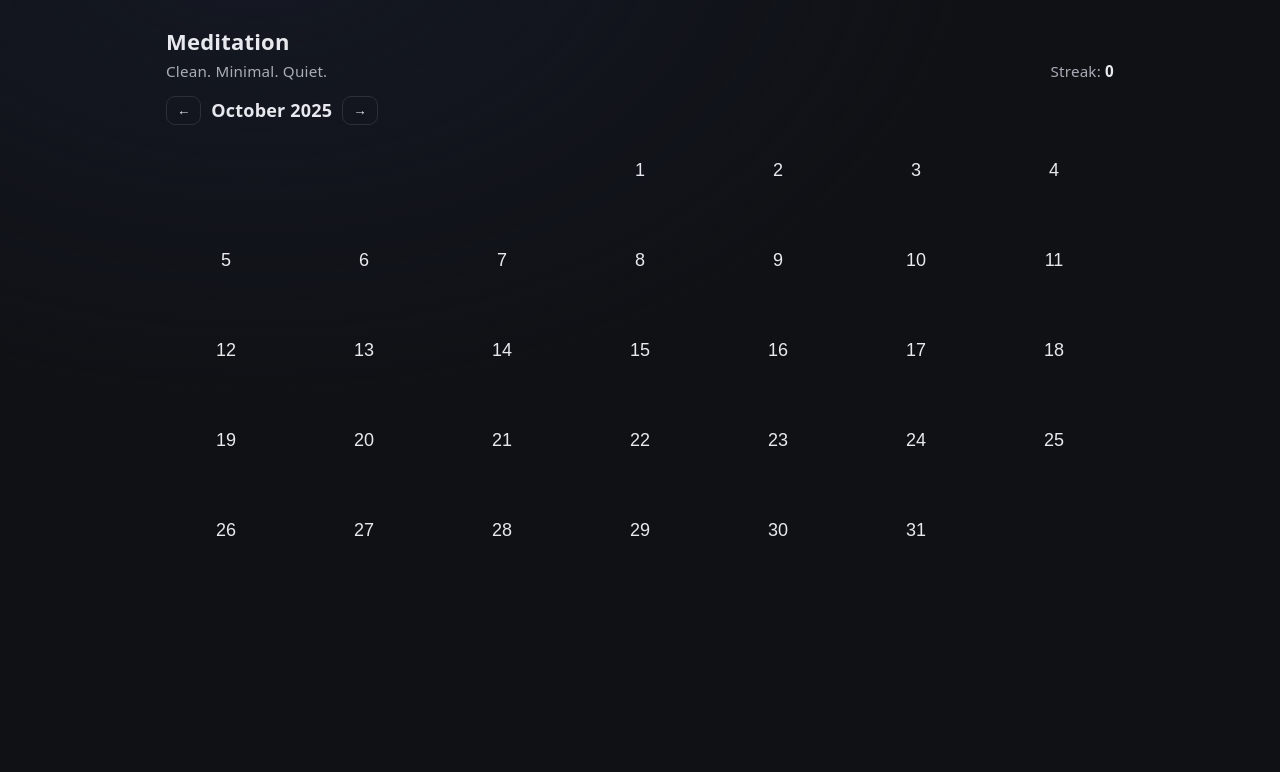
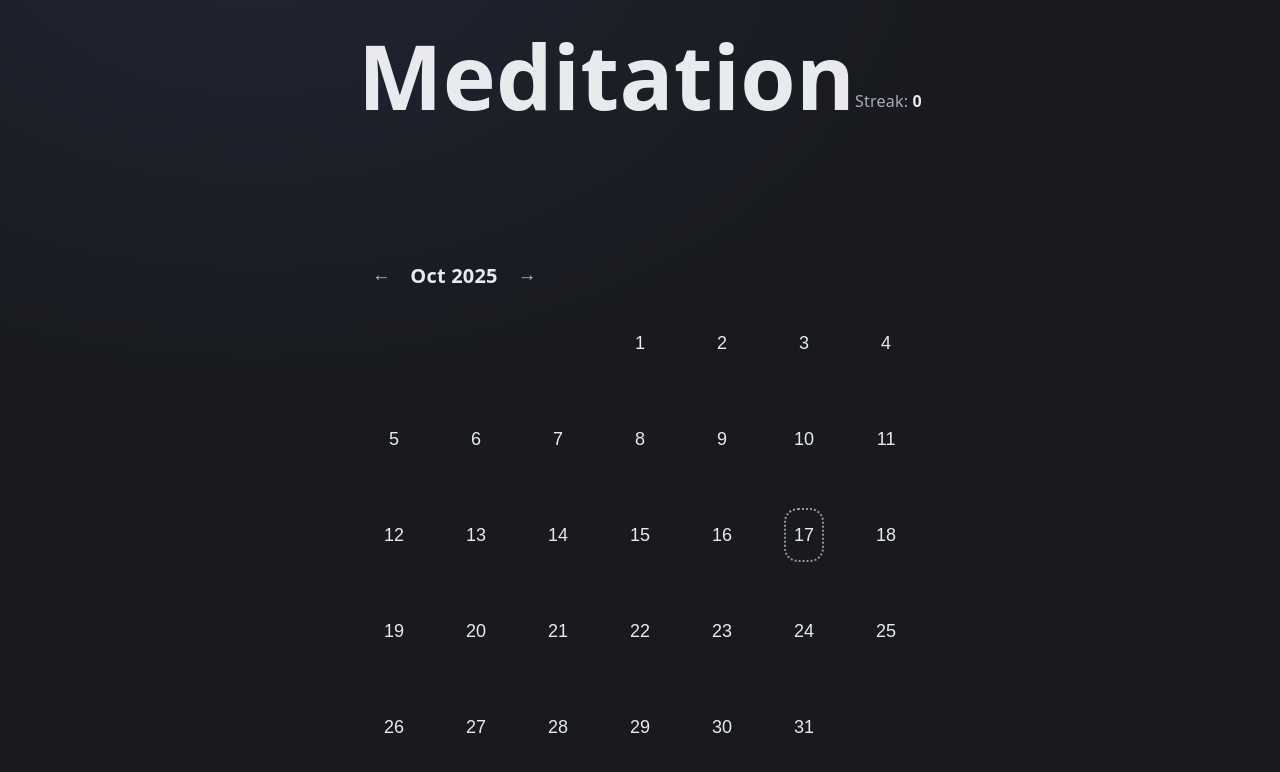
Before and after one commit to ShashwatEternal/Meditation-tracker, a plain HTML site: page index.html in a window 1280 px wide. Drawn offline with Linux system fonts and the light colour scheme.

Commit message:
Add files via upload

```diff
--- a/index.html
+++ b/index.html
@@ -3,177 +3,127 @@
 <head>
   <meta charset="utf-8" />
   <meta name="viewport" content="width=device-width, initial-scale=1" />
-  <title>Meditation — Minimal Month Tracker</title>
-  <meta name="color-scheme" content="dark light">
+  <title>Meditation — Month Tracker</title>
+  <meta name="color-scheme" content="dark">
   <style>
-    /* ====== THEME (soft dark, polished, Notion-ish) ====== */
     :root{
-      --bg:#0f1115;          /* page background */
-      --panel:#12151b;       /* surfaces */
-      --ink:#e7e9ee;         /* main text */
-      --muted:#a8adb7;       /* secondary text */
-      --accent:#9dc1ff;      /* hints */
-      --ring:#2a2f3a;        /* subtle outlines */
-      --ok:#76e4b3;          /* success */
+      --bg:#181a1f;
+      --panel:#1c1f26;
+      --ink:#e8eaee;
+      --muted:#a8adb7;
+      --ring:#2b3040;
+      --ok:#7ce0b6;
     }
     *{box-sizing:border-box}
     html,body{height:100%}
     body{
       margin:0;
-      background: radial-gradient(1200px 800px at 20% -10%, #151924 0, transparent 60%), var(--bg);
+      background:
+        radial-gradient(1200px 800px at 20% -10%, #212532 0, transparent 60%),
+        var(--bg);
       color:var(--ink);
       -webkit-font-smoothing:antialiased;
-      font:16px/1.6 system-ui, -apple-system, Segoe UI, Roboto, "Helvetica Neue", Arial, "Noto Sans", "Apple Color Emoji","Segoe UI Emoji";
+      font:16px/1.65 system-ui,-apple-system,Segoe UI,Roboto,"Helvetica Neue",Arial;
+      letter-spacing:.2px;
+      display:flex;
+      flex-direction:column;
+      min-height:100vh;
+    }
+
+    .top{
+      display:flex;align-items:flex-end;justify-content:space-between;
+      max-width:980px;margin:28px auto 0;padding:0 16px;
+    }
+    h1{
+      margin:0;
+      font-weight:750;
+      font-size: clamp(3rem, 7vw, 6rem);
+      line-height:1.05;
       letter-spacing:.2px;
     }
-
-    /* ====== HEADER ====== */
-    .shell{max-width:980px;margin:24px auto 0;padding:0 16px 48px}
-    header{display:flex;align-items:flex-end;gap:16px;justify-content:space-between;margin-bottom:10px}
-    h1{margin:0;font-weight:700;letter-spacing:.2px;font-size:22px}
-    .muted{color:var(--muted);font-size:.95rem}
-    .streak{font-size:.95rem;color:var(--muted)}
+    .streak{font-size:1rem;color:var(--muted);padding-bottom:8px}
     .streak strong{color:var(--ink)}
 
-    /* Month bar */
-    .monthbar{display:flex;align-items:center;gap:10px;margin:12px 0 6px}
-    .monthtitle{font-size:18px;font-weight:600;letter-spacing:.2px}
+    .spacer{flex:1}
+
+    .wrap{max-width:980px;margin:0 auto 36px;padding:0 16px}
+    .monthbar{display:flex;gap:12px;align-items:center;margin:0 0 14px}
+    .monthtitle{font-size:1.25rem;font-weight:650;letter-spacing:.2px}
     .navbtn{
-      background:transparent;border:1px solid var(--ring);color:var(--ink);
-      border-radius:9px;padding:6px 10px;cursor:pointer
+      background:transparent;border:none;color:var(--ink);cursor:pointer;
+      font-size:1.15rem;line-height:1;border-radius:8px;padding:6px 8px;opacity:.8;
     }
-    .navbtn:hover{border-color:#3a4150}
+    .navbtn:hover{opacity:1}
 
-    /* ====== CALENDAR ====== */
-    .calendar{
-      display:grid;
-      grid-template-columns: repeat(7, 1fr); /* we do need 7 columns to position days, but no weekday labels */
-      gap:18px;
-      margin-top:10px;
+    .calendar{display:grid;grid-template-columns:repeat(7,1fr);gap:22px}
+    .spacerCell{height:0}
+    .day{
+      position:relative;display:flex;align-items:center;justify-content:center;
+      height:74px;background:transparent;border:none;color:inherit;cursor:pointer;
+      border-radius:14px;
     }
-    /* invisible placeholders for offset, keep height for rhythm */
-    .spacer{height:0}
-    .day{
-      position:relative;
-      display:flex;
-      align-items:center;
-      justify-content:center;
-      height:72px;           /* big tap target */
-      background:transparent;
-      border:none;
-      color:inherit;
-      cursor:pointer;
-      border-radius:14px;
-      transition:transform .12s ease;
+    .day:focus-visible{outline:2px solid var(--ring);outline-offset:3px}
+    .num{font-size:18px;padding:10px 14px;border-radius:12px;transition:background .12s ease, box-shadow .12s ease}
+    .day:hover .num{background:rgba(255,255,255,.04);box-shadow:0 0 0 1px var(--ring) inset,0 10px 30px rgba(0,0,0,.25)}
+    .day.today::before{
+      content:""; position:absolute; inset:10px;
+      border:2px dotted rgba(232,234,238,.6);
+      border-radius:14px; pointer-events:none;
     }
-    .day:focus-visible{outline:2px solid var(--ring); outline-offset:3px}
-    .num{
-      font-size:18px;
-      padding:10px 14px;
-      border-radius:12px;
-      transition:background .12s ease, box-shadow .12s ease;
-    }
-    /* hover: encircle effect (soft) */
-    .day:hover .num{
-      background:rgba(255,255,255,.04);
-      box-shadow:0 0 0 1px var(--ring) inset, 0 10px 30px rgba(0,0,0,.25);
-    }
-    /* check for done (50% transparent) */
     .day.done::after{
-      content:"✓";
-      position:absolute;
-      right:10px; bottom:8px;
-      font-weight:700;
-      opacity:.5;
-      color:var(--ok);
-      font-size:18px;
-      pointer-events:none;
+      content:"✓"; position:absolute; right:10px; bottom:8px;
+      font-weight:800; opacity:.5; color:var(--ok); font-size:18px; pointer-events:none;
     }
 
-    /* ====== NOTE TOOLTIP (hover peek, if note exists) ====== */
     .note-tip{
-      display:none;
-      position:absolute;
-      left:50%; transform:translateX(-50%);
-      bottom:80px;
-      width:min(320px, 80vw);
-      background:var(--panel);
-      border:1px solid var(--ring);
-      border-radius:12px;
-      padding:10px 12px;
-      color:var(--ink);
-      text-align:left;
-      box-shadow:0 20px 50px rgba(0,0,0,.35);
-      z-index:5;
+      display:none; position:absolute; left:50%; transform:translateX(-50%);
+      bottom:86px; width:min(320px,80vw); background:var(--panel);
+      border:1px solid var(--ring); border-radius:12px; padding:10px 12px;
+      color:var(--ink); text-align:left; box-shadow:0 20px 50px rgba(0,0,0,.35); z-index:5;
     }
-    .note-tip .title{font-weight:600; font-size:.95rem; margin-bottom:4px}
-    .note-tip .meta{color:var(--muted); font-size:.8rem}
+    .note-tip .title{font-weight:650;font-size:.95rem;margin-bottom:4px}
+    .note-tip .meta{color:var(--muted);font-size:.8rem}
     .day.hasnote:hover .note-tip{display:block}
 
-    /* ====== MODAL ====== */
-    dialog{
-      border:none;
-      border-radius:16px;
-      background:var(--panel);
-      color:var(--ink);
-      width:min(720px, calc(100% - 24px));
-      padding:0;
-    }
-    .modal-head{
-      padding:14px 16px;
-      border-bottom:1px solid var(--ring);
-      display:flex;justify-content:space-between;align-items:center
-    }
+    dialog{border:none;border-radius:16px;background:var(--panel);color:var(--ink);width:min(720px,calc(100% - 24px));padding:0}
+    .modal-head{padding:14px 16px;border-bottom:1px solid var(--ring);display:flex;justify-content:space-between;align-items:center}
     .modal-head .titles{display:flex;flex-direction:column;gap:2px}
-    .modal-head .date{color:var(--muted);font-size:.9rem}
+    .modal-head .date{color:var(--muted);font-size:.92rem}
     .modal-body{padding:16px;display:grid;gap:12px}
     .controls{display:flex;gap:10px;align-items:center}
-    .btn{
-      background:transparent;border:1px solid var(--ring);color:var(--ink);
-      border-radius:10px;padding:8px 12px;cursor:pointer
-    }
+    .btn{background:transparent;border:1px solid var(--ring);color:var(--ink);border-radius:10px;padding:8px 12px;cursor:pointer}
     .btn:hover{border-color:#3a4150}
-    textarea{
-      width:100%;min-height:220px;resize:vertical;
-      background:#0d1016;color:var(--ink);
-      border:1px solid var(--ring);border-radius:12px;
-      padding:12px;font:15px/1.6 ui-sans-serif, system-ui, -apple-system, Segoe UI, Roboto;
-    }
+    textarea{width:100%;min-height:220px;resize:vertical;background:#151821;color:var(--ink);border:1px solid var(--ring);border-radius:12px;padding:12px;font:15px/1.6 ui-sans-serif,system-ui,-apple-system,Segoe UI,Roboto}
     .meta{color:var(--muted);font-size:.85rem}
 
-    /* small screen tuning */
     @media (max-width:600px){
-      .calendar{gap:12px}
-      .day{height:60px}
+      .calendar{gap:14px}
+      .day{height:58px}
       .num{font-size:16px}
     }
   </style>
 </head>
 <body>
-  <div class="shell">
-    <header>
-      <div>
-        <h1>Meditation</h1>
-        <div class="muted">Clean. Minimal. Quiet.</div>
-      </div>
-      <div class="streak" id="streak">Streak: <strong>0</strong></div>
-    </header>
+  <div class="top">
+    <h1>Meditation</h1>
+    <div class="streak">Streak: <strong id="streakNum">0</strong></div>
+  </div>
 
+  <div class="spacer" aria-hidden="true"></div>
+
+  <div class="wrap">
     <div class="monthbar">
-      <button class="navbtn" id="prev">&larr;</button>
-      <div class="monthtitle" id="monthtitle">Month YYYY</div>
-      <button class="navbtn" id="next">&rarr;</button>
+      <button class="navbtn" id="prev" aria-label="Previous month">←</button>
+      <div class="monthtitle" id="monthtitle">Oct.</div>
+      <button class="navbtn" id="next" aria-label="Next month">→</button>
     </div>
-
-    <!-- No weekday labels. Just a 7-col grid, numbers only. -->
     <div id="cal" class="calendar" aria-live="polite"></div>
   </div>
 
-  <!-- Modal for notes & done -->
   <dialog id="modal">
     <div class="modal-head">
       <div class="titles">
-        <div id="m-title" style="font-weight:700; font-size:1.05rem">Note</div>
+        <div id="m-title" style="font-weight:700; font-size:1.05rem">Meditation Note</div>
         <div class="date" id="m-date"></div>
       </div>
       <div class="controls">
@@ -191,27 +141,23 @@
   </dialog>
 
   <script>
-    // ====== STATE (LocalStorage) ======
-    const DONE_KEY = "meditation_done_v2";
-    const NOTE_KEY = "meditation_notes_v2";
+    const DONE_KEY = "meditation_done_v3";
+    const NOTE_KEY = "meditation_notes_v3";
     const doneMap = loadJSON(DONE_KEY, {});
-    const notesMap = loadJSON(NOTE_KEY, {}); // { 'YYYY-MM-DD': { text, createdAt } }
+    const notesMap = loadJSON(NOTE_KEY, {});
 
     const cal = document.getElementById('cal');
     const monthTitle = document.getElementById('monthtitle');
-    const streakEl = document.getElementById('streak').querySelector('strong');
+    const streakNum = document.getElementById('streakNum');
 
-    // Month navigation
-    let current = new Date(); current.setDate(1); // first of month
+    let current = new Date(); current.setDate(1);
     document.getElementById('prev').onclick = ()=>{ current.setMonth(current.getMonth()-1); render(); };
     document.getElementById('next').onclick = ()=>{ current.setMonth(current.getMonth()+1); render(); };
 
-    // Modal refs
     const modal = document.getElementById('modal');
     const mDate = document.getElementById('m-date');
-    const mTitle = document.getElementById('m-title');
+    const mText = document.getElementById('noteText');
     const mMeta = document.getElementById('meta');
-    const mText = document.getElementById('noteText');
     const btnSave = document.getElementById('saveNote');
     const btnDone = document.getElementById('toggleDone');
     document.getElementById('closeModal').onclick = ()=>modal.close();
@@ -219,124 +165,94 @@
     let openISO = null;
 
     function iso(d){ return d.toISOString().slice(0,10); }
-    function fmtLong(d){
-      return d.toLocaleDateString(undefined, { weekday:'short', month:'long', day:'numeric', year:'numeric' });
-    }
-    function daysInMonth(year, month){ return new Date(year, month+1, 0).getDate(); }
-    function startOffset(year, month){ return new Date(year, month, 1).getDay(); } // 0..6 (Sun..Sat)
+    function fmtLong(d){ return d.toLocaleDateString(undefined,{weekday:'short',month:'long',day:'numeric',year:'numeric'}); }
+    function daysInMonth(y,m){ return new Date(y,m+1,0).getDate(); }
+    function startOffset(y,m){ return new Date(y,m,1).getDay(); }
+    function todayISO(){ const t=new Date(); t.setHours(0,0,0,0); return iso(t); }
 
     function render(){
-      // Title
-      monthTitle.textContent = current.toLocaleDateString(undefined, { month:'long', year:'numeric' });
+      monthTitle.textContent = new Date(current).toLocaleDateString(undefined,{month:'short',year:'numeric'});
+      cal.innerHTML = "";
+      const y=current.getFullYear(), m=current.getMonth();
+      const offset = startOffset(y,m), count = daysInMonth(y,m);
 
-      // Build day buttons
-      cal.innerHTML = "";
-      const y = current.getFullYear(), m = current.getMonth();
-      const offset = startOffset(y, m);
-      const count = daysInMonth(y, m);
+      for(let i=0;i<offset;i++){ const s=document.createElement('div'); s.className='spacerCell'; cal.appendChild(s); }
 
-      // Spacers (leading)
-      for(let i=0;i<offset;i++){
-        const sp = document.createElement('div');
-        sp.className = 'spacer';
-        cal.appendChild(sp);
-      }
+      const tISO = todayISO();
 
       for(let d=1; d<=count; d++){
-        const dateObj = new Date(y, m, d);
-        const dISO = iso(dateObj);
-        const btn = document.createElement('button');
-        btn.className = 'day' + (doneMap[dISO] ? ' done' : '');
-        btn.setAttribute('aria-label', 'Open day ' + d);
-        btn.onclick = ()=> openDay(dISO);
+        const dateObj=new Date(y,m,d);
+        const dISO=iso(dateObj);
+        const btn=document.createElement('button');
+        btn.className='day' + (doneMap[dISO]?' done':'') + (dISO===tISO?' today':'');
+        btn.setAttribute('aria-label','Open day '+d);
+        btn.onclick=()=>openDay(dISO);
 
-        const num = document.createElement('span');
-        num.className = 'num';
-        num.textContent = d;
+        const num=document.createElement('span');
+        num.className='num'; num.textContent=d;
         btn.appendChild(num);
 
-        // Hover note tip if exists
-        const n = notesMap[dISO];
-        if(n && n.text && n.text.trim() !== ""){
+        const n=notesMap[dISO];
+        if(n && n.text && n.text.trim()!==""){
           btn.classList.add('hasnote');
-          const tip = document.createElement('div');
-          tip.className = 'note-tip';
-          tip.innerHTML = '<div class="title">Note</div>' +
-                          '<div class="meta">' + (new Date(n.createdAt)).toLocaleString() + '</div>' +
-                          '<div style="margin-top:6px; color:var(--ink); opacity:.9; font-size:.92rem; white-space:pre-wrap; max-height:120px; overflow:auto;">'
-                          + escapeHTML(n.text.slice(0,220)) + (n.text.length>220 ? '…' : '') + '</div>';
+          const tip=document.createElement('div');
+          tip.className='note-tip';
+          tip.innerHTML='<div class="title">Note</div>' +
+                        '<div class="meta">'+ new Date(n.createdAt).toLocaleString() +'</div>' +
+                        '<div style="margin-top:6px;opacity:.9;font-size:.92rem;white-space:pre-wrap;max-height:120px;overflow:auto;">'
+                        + escapeHTML(n.text.slice(0,220)) + (n.text.length>220?'…':'') + '</div>';
           btn.appendChild(tip);
         }
 
         cal.appendChild(btn);
       }
 
-      // Update streak
-      streakEl.textContent = String(calcStreak());
+      streakNum.textContent = String(calcStreak());
     }
 
     function openDay(dISO){
-      openISO = dISO;
-      const d = new Date(dISO);
-      mDate.textContent = fmtLong(d);
-      mTitle.textContent = "Meditation Note";
-      const done = !!doneMap[dISO];
-      btnDone.textContent = done ? "Unmark Done" : "Mark Done";
-      const note = notesMap[dISO];
-      if(note){
-        mMeta.textContent = "Created: " + new Date(note.createdAt).toLocaleString();
-        mText.value = note.text || "";
-      }else{
-        mMeta.textContent = "No note yet — created when you save.";
-        mText.value = "";
-      }
+      openISO=dISO;
+      const d=new Date(dISO);
+      mDate.textContent=fmtLong(d);
+      const done=!!doneMap[dISO];
+      btnDone.textContent = done? "Unmark Done":"Mark Done";
+      const note=notesMap[dISO];
+      if(note){ mMeta.textContent="Created: "+ new Date(note.createdAt).toLocaleString(); mText.value=note.text||""; }
+      else { mMeta.textContent="No note yet — created when you save."; mText.value=""; }
       modal.showModal();
     }
 
-    btnSave.onclick = ()=>{
+    btnSave.onclick=()=>{
       if(!openISO) return;
-      const existing = notesMap[openISO];
-      if(existing){
-        existing.text = mText.value;
-      }else{
-        notesMap[openISO] = { text: mText.value, createdAt: new Date().toISOString() };
-      }
+      const ex=notesMap[openISO];
+      if(ex){ ex.text=mText.value; }
+      else{ notesMap[openISO]={ text:mText.value, createdAt:new Date().toISOString() }; }
       saveJSON(NOTE_KEY, notesMap);
       render();
     };
 
-    btnDone.onclick = ()=>{
+    btnDone.onclick=()=>{
       if(!openISO) return;
-      if(doneMap[openISO]) delete doneMap[openISO];
-      else doneMap[openISO] = true;
+      if(doneMap[openISO]) delete doneMap[openISO]; else doneMap[openISO]=true;
       saveJSON(DONE_KEY, doneMap);
-      btnDone.textContent = doneMap[openISO] ? "Unmark Done" : "Mark Done";
+      btnDone.textContent = doneMap[openISO]? "Unmark Done":"Mark Done";
       render();
     };
 
     function calcStreak(){
-      // Count continuous done days up to today (inclusive if today marked)
-      const today = new Date(); today.setHours(0,0,0,0);
-      let count = 0;
-      for(let i=0; i<3650; i++){ // safety cap
-        const d = new Date(today); d.setDate(today.getDate() - i);
-        const key = iso(d);
-        if(doneMap[key]) count++;
-        else break;
+      const t=new Date(); t.setHours(0,0,0,0);
+      let count=0;
+      for(let i=0;i<3650;i++){
+        const d=new Date(t); d.setDate(t.getDate()-i);
+        const k=iso(d);
+        if(doneMap[k]) count++; else break;
       }
       return count;
     }
 
-    // Storage helpers
-    function loadJSON(key, fallback){
-      try{ const v = localStorage.getItem(key); return v ? JSON.parse(v) : fallback; }catch{return fallback;}
-    }
-    function saveJSON(key, obj){
-      localStorage.setItem(key, JSON.stringify(obj));
-    }
-    function escapeHTML(str){
-      return str.replace(/[&<>"']/g, m => ({'&':'&amp;','<':'&lt;','>':'&gt;','"':'&quot;',"'":'&#39;'}[m]));
-    }
+    function loadJSON(key, fallback){ try{ const v=localStorage.getItem(key); return v? JSON.parse(v):fallback; }catch{return fallback;} }
+    function saveJSON(key, obj){ localStorage.setItem(key, JSON.stringify(obj)); }
+    function escapeHTML(str){ return str.replace(/[&<>"']/g, m=>({'&':'&amp;','<':'&lt;','>':'&gt;','"':'&quot;',"'":'&#39;'}[m])); }
 
     render();
   </script>
```
